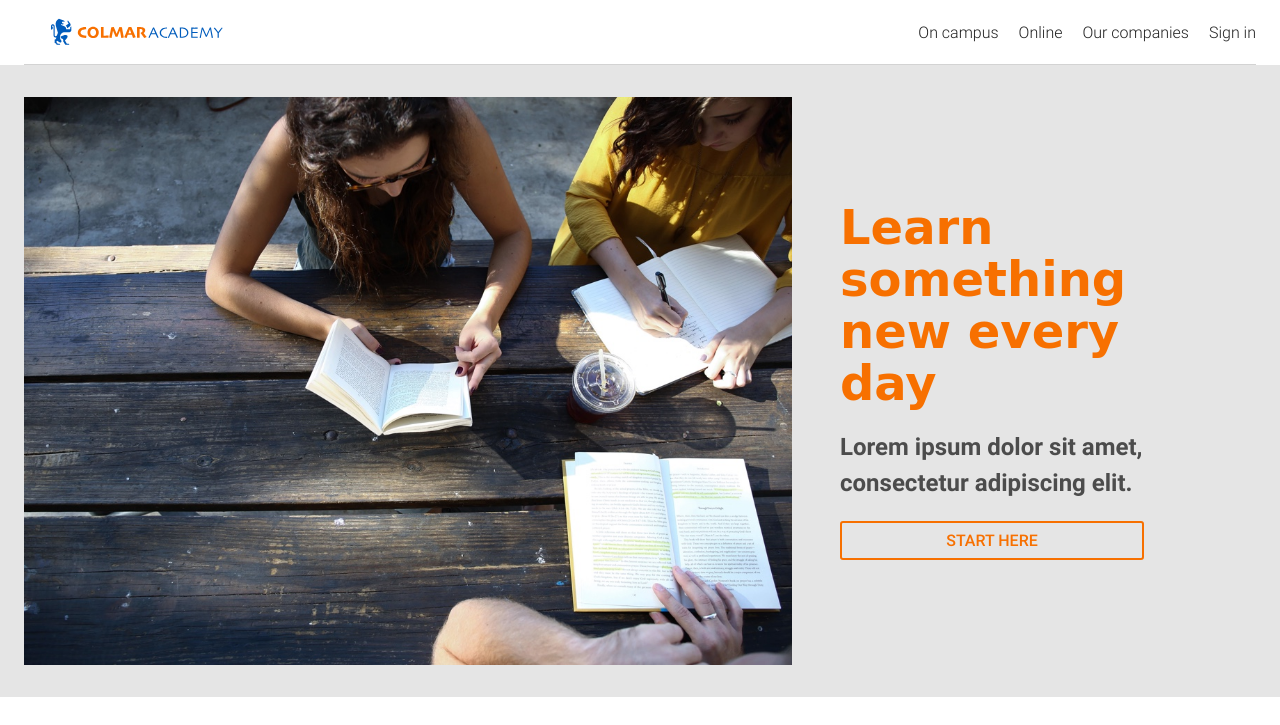
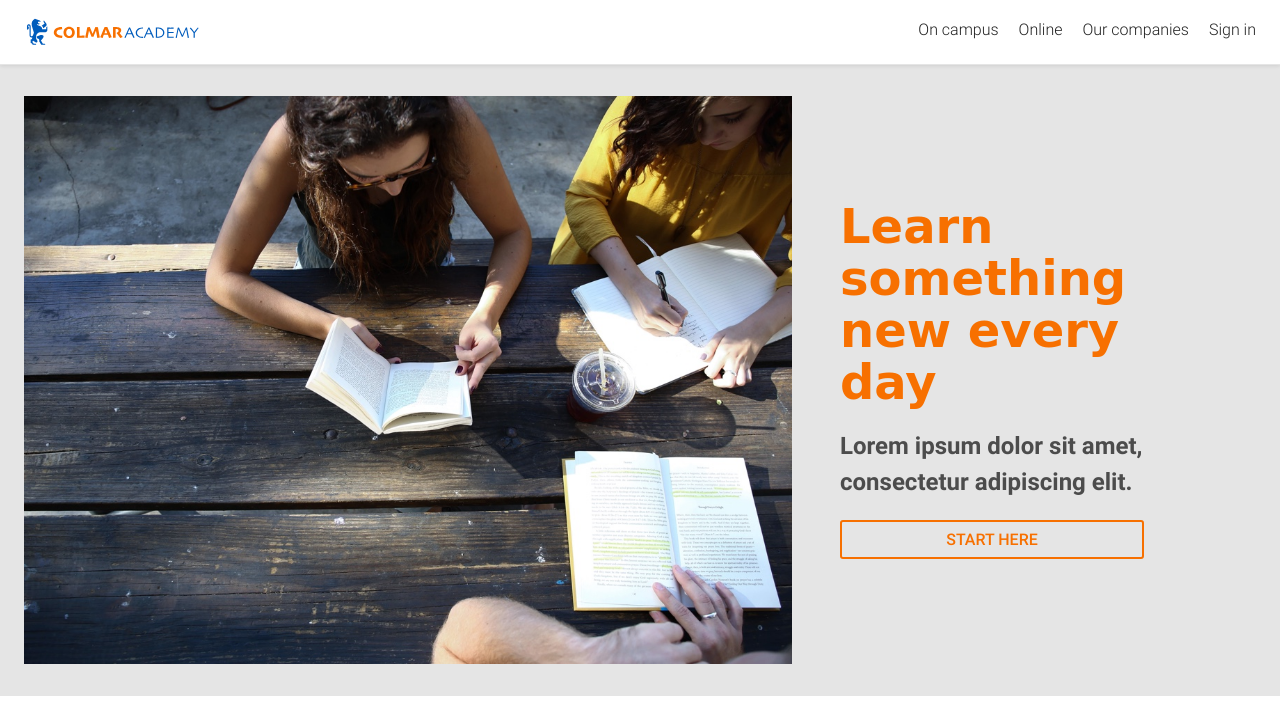
Before and after one commit to W1773m/colmaracademy, a plain HTML site: page index.html in a window 1280 px wide. Shown: the top 725 px of the page. Drawn offline with Linux system fonts and the light colour scheme; a web font is replaced by a local one.

Commit message:
Header fixed en geen flexbox meer

```diff
--- a/Resources/css/style.css
+++ b/Resources/css/style.css
@@ -77,8 +77,6 @@ h1, h2 {
     font-family: 'Lobster', cursive;
 }
 
-/* header met logo en navigatie */
-
 a {
     font-weight: 300;
     text-decoration: none;
@@ -93,30 +91,40 @@ a:hover, a:active {
     color: #f77000;
 }
 
-header {
-    display: flex;
-    justify-content: space-between;
-    align-items: center;
-    height: 64px;
-    border-bottom: 1px solid lightgray;
-    position: sticky;
-    margin: 0 24px;
+.supportimg {
+    width: 60%;
+    height: auto;
+    padding: 32px 24px;
 }
 
-header .logo {
-    display: block;
-    height: 32px;
-    width: auto;
-    float: left;
+/* header met logo en navigatie */
+
+header {
+    display: inline-block;
+    background-color: #fff;
+    height: 64px;
+    width: 100%;
+    border-bottom: 1px solid #e5e5e5;
+    box-shadow: 0px 1px 4px rgba(0, 0, 0, .1);
+    position: fixed;
+    z-index: 5;
 }
 
-header nav {
-    display: inline-block;
+.logo {
+    padding: 0;
+    height: 32px;
+    margin-left: 24px;
+    padding-top: 16px;
 }
 
-header .linkitem {
+nav {
     display: inline-block;
-    margin-left: 16px;
+    float: right;
+    padding: 20px 24px 0 0;
+}
+
+.linkitem {
+    padding-left: 16px;
 }
 
 /* Banner */
@@ -125,12 +133,7 @@ header .linkitem {
     display: flex;
     background-color: #e5e5e5;
     width: 100%;
-}
-
-img {
-    width: 60%;
-    height: auto;
-    padding: 32px 24px;
+    padding-top: 64px;
 }
 
 .bannertext {
--- a/index.html
+++ b/index.html
@@ -8,7 +8,6 @@
     <title>Colmar Academy</title>
 </head>
 <body>
-    <div id="main">
         <header>
             <img class="logo" src="Resources/images/ic-logo-full.svg" alt="logo"/>
             <nav>
@@ -20,9 +19,9 @@
         </header>
 
         <!-- Banner -->
-
+    <div id="main">
         <section id="banner">
-            <img src="Resources/images/banner.jpg" alt="banner" />
+            <img class="supportimg" src="Resources/images/banner.jpg" alt="banner" />
             <div class="bannertext">
                 <h1>Learn something new every day</h1>
                 <p>Lorem ipsum dolor sit amet, consectetur adipiscing elit.</p>
@@ -34,7 +33,7 @@
         <!-- Information -->
 
         <section id="information">
-            <img src="Resources/images/information-main.jpg" alt="information" />
+            <img class="supportimg" src="Resources/images/information-main.jpg" alt="information" />
             <div class="blogs">
                 <div class="blogitem">
                     <img src="Resources/images/information-orientation.jpg" alt="orientation" />
```
